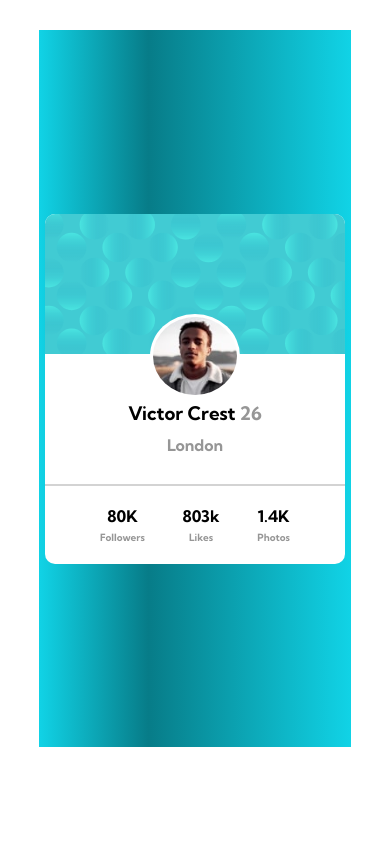
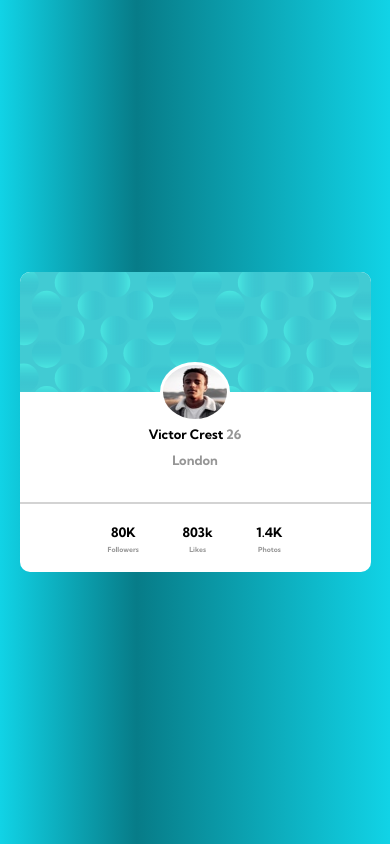
Before and after one commit to santiMoreno1989/tarjeta-personal, a plain HTML site: page index.html in a window 390 px wide. Drawn offline with Linux system fonts and the light colour scheme.

Commit message:
se genero media query con max-width 599 para mobile

```diff
--- a/css/estilos.css
+++ b/css/estilos.css
@@ -109,3 +109,43 @@ body{
         font-size: 6px;
     }
 } /* FIN MEDIA QUERY 580 X 1023 */
+@media all and (max-width: 599px) {
+    .contenedor-padre{
+        width: 100%;
+        height: 100vh;
+        margin-top: 0px;
+    }
+    .tarjeta{
+        height: 300px;
+        width: 90%;
+    }
+    .logo img{
+
+        height: 50%;
+        width: 20%;
+        margin-top: 90px;
+    }
+    .logo span{
+        font-size: 13px;
+    }
+    .logo h3{
+        font-size: 13px;
+    }
+    .logo h4{
+        font-size: 13px;
+        color: hsl(0, 0%, 59%);
+        margin: 10px    35px;
+    }
+    .informacion{
+        margin-top: 110px;
+    }
+    .informacion span{
+        font-size: 13px;
+        display: inline-block;
+        margin: 20px 20px;
+    }
+    .informacion p{
+        font-size: 7px;
+    }
+
+} /* fin media query 599px
```
